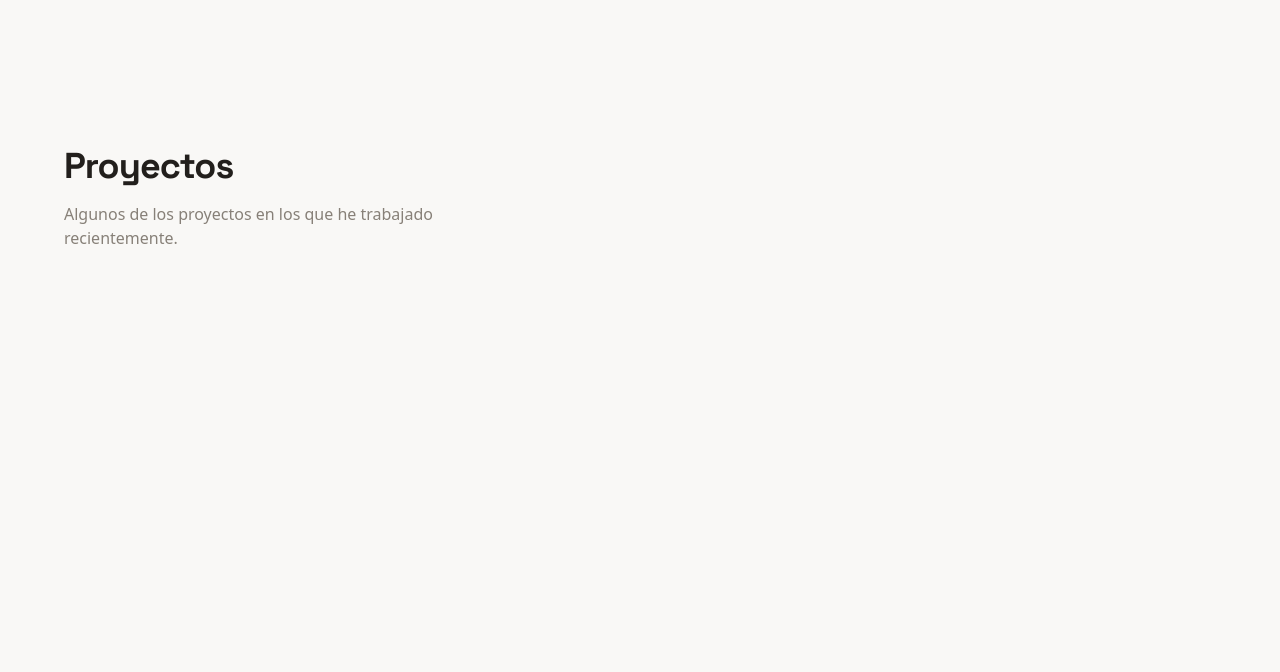
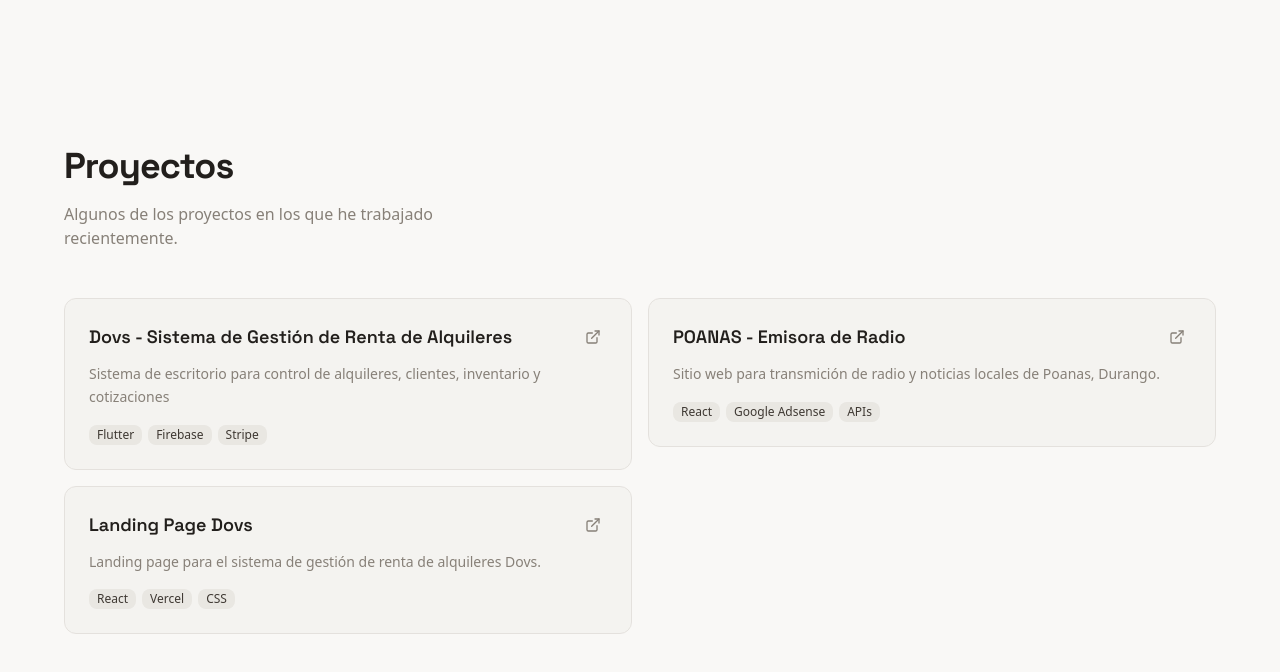
Before and after one commit to stebean/stebean.github.io, a React (Vite) app: page / in a window 1280 px wide. Shown: the part 719-1391 px from the top of the page. Built offline with nearby package versions, Linux system fonts and the light colour scheme; the HTML template or start-up script is replaced by a standard one.

Commit message:
feat: add three new projects to the projects section

```diff
--- a/src/components/ProjectsSection.tsx
+++ b/src/components/ProjectsSection.tsx
@@ -12,6 +12,24 @@ interface Project {
 }
 
 const projects: Project[] = [
+  {
+    title: "Dovs - Sistema de Gestión de Renta de Alquileres",
+    description: "Sistema de escritorio para control de alquileres, clientes, inventario y cotizaciones",
+    tags: ["Flutter", "Firebase", "Stripe"],
+    href: "https://dovs.vercel.app/#descargar",
+  },
+  {
+    title: "POANAS - Emisora de Radio",
+    description: "Sitio web para transmición de radio y noticias locales de Poanas, Durango.",
+    tags: ["React", "Google Adsense", "APIs"],
+    href: "https://www.poanasradio.com.mx/",
+  },
+  {
+    title: "Landing Page Dovs",
+    description: "Landing page para el sistema de gestión de renta de alquileres Dovs.",
+    tags: ["React", "Vercel", "CSS"],
+    href: "https://dovs.vercel.app/",
+  },
 ];
 
 const ProjectsSection = () => {
```
